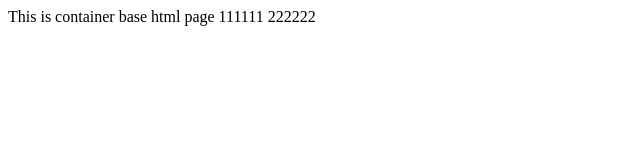
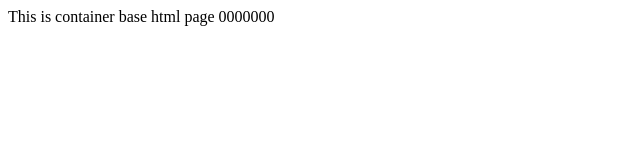
Before and after one commit to kumardharamoni/jenkins, a plain HTML site: page index.html in a window 1280 px wide. Shown: the full height of the page, 0-640 px from the left. Drawn offline with Linux system fonts and the light colour scheme.

Commit message:
Update index.html

```diff
--- a/index.html
+++ b/index.html
@@ -1 +1 @@
-</h1> This is container base html page 111111 222222 <h2/>
+</h1> This is container base html page 0000000 <h2/>
```
